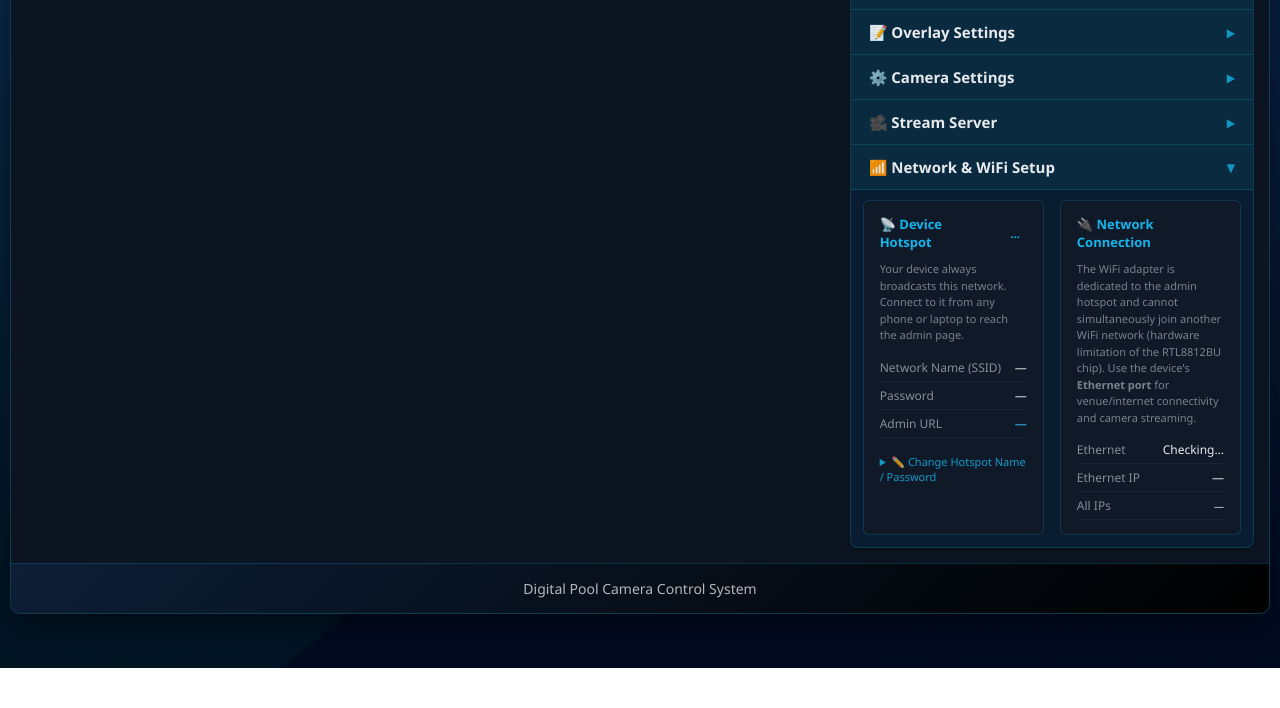
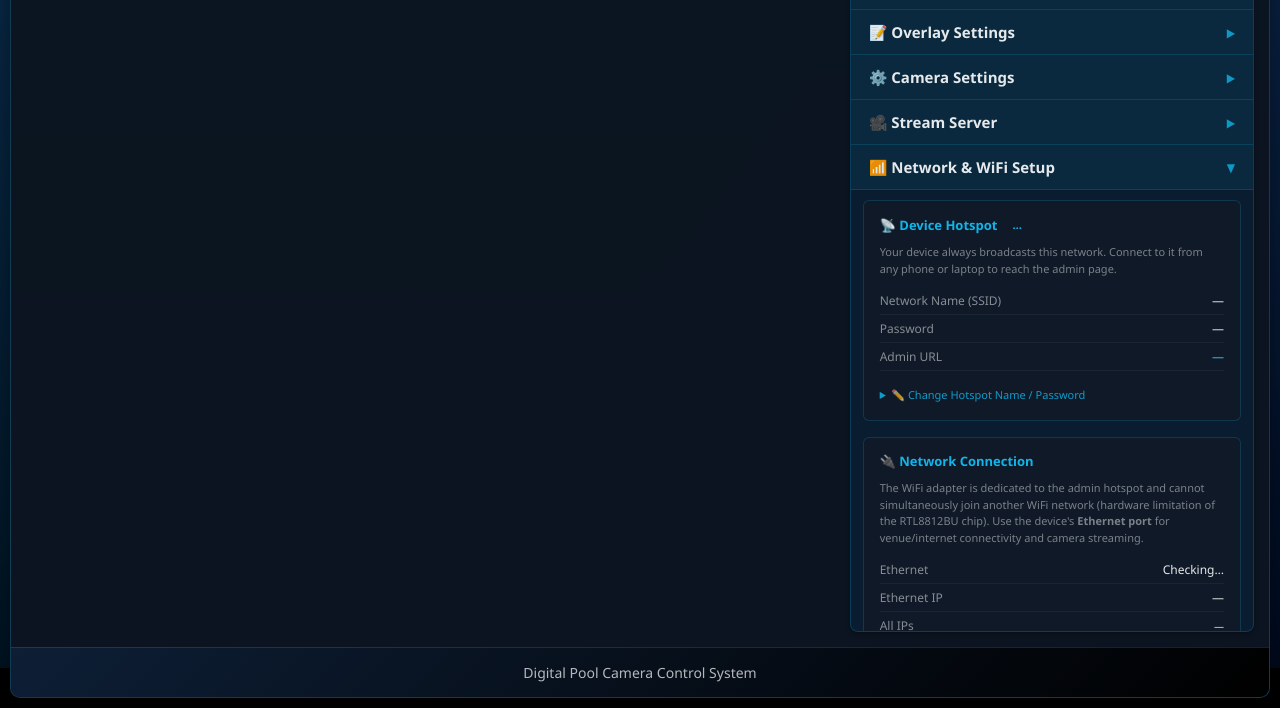
Before and after one commit to timtraver/digitalpool-camera, a website: page public/index.html in a window 1280 px wide. Shown: the part 132-840 px from the top of the page. Before the commit the page ends 800 px from the top, so only its background shows below. Drawn offline with nearby package versions, Linux system fonts and the light colour scheme; no server answers.

Commit message:
change of format

```diff
--- a/public/style.css
+++ b/public/style.css
@@ -1158,7 +1158,7 @@ footer {
 
 .wifi-grid {
   display: grid;
-  grid-template-columns: 1fr 1fr;
+  grid-template-columns: 1fr;
   gap: 16px;
 }
 
@@ -1404,6 +1404,5 @@ footer {
     min-height: 44px;
   }
 
-  /* WiFi grid: single column on mobile */
-  .wifi-grid { grid-template-columns: 1fr; }
+  /* WiFi grid already single column — no override needed */
 }
```
